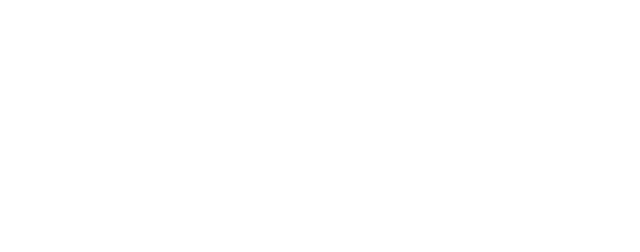
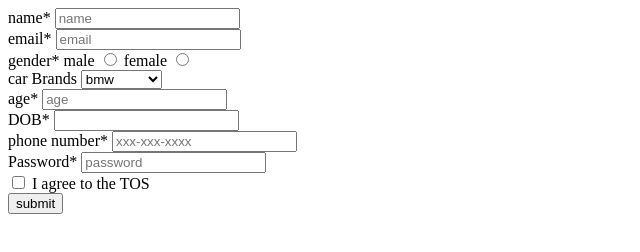
Before and after one commit to acciojob/signup-form-car-uzma71, a website: page main.html in a window 1280 px wide. Shown: the whole page, without its empty margins (0-640 px from the left). Drawn offline with Linux system fonts and the light colour scheme.

Commit message:
created a submission

```diff
--- a/main.html
+++ b/main.html
@@ -7,9 +7,58 @@
 </head>
 
 <body>
-	<!-- the entire body must be written by student -->
-    <script type="text/javascript" src="./script.js">
-</script>
+	<form action="#" method="post">
+		<div>
+		<label for ="name" >name*</label>
+	<input type="text" id="name"name="name"   placeholder="name"required>
+		</div>
+		<div>
+			<label for ="email" >email*</label>
+	<input type="email" id="email" name="email"  placeholder="email" required>
+		</div>
+		<div>
+			<label for ="male"  >gender*</label>
+			<label for ="male"  >male</label>
+	<input type="radio" id="male" name="gender" required>
+
+			<label for ="female"  >female</label>
+	<input type="radio" id="female" name="gender" required>
+		</div>
+		<div>
+			<label for="car " >car Brands</label>
+		<select name="car" id="car" placeholder="--Please choose an option--">
+			<option value="bmw">bmw</option>
+			<option value="audi">audi</option>
+			<option value="mercedez">marcedez</option>
+		</select>
+
+		</div>
+		<div>
+			<label for ="age" >age*</label>
+	<input type="number" id="age" name="age"  placeholder="age" required>
+		</div>
+		<div>
+				<label for ="dob" >DOB*</label>
+	<input type="text" id="dob" name="dob" required>
+		</div>
+		<div>
+			<label for="tel" >phone number*</label>
+	<input type="tel" id="tel" name="tel" placeholder="xxx-xxx-xxxx">
+		</div>
+		<div>
+			<label for ="password" >Password*</label>
+	<input type="password" id="password" name="password"  placeholder="password" required>
+		</div>
+		<div>
+			<input type="checkbox"  required>
+			<label for ="checkbox" > I agree to the TOS</label>
+		<div>
+
+			<button type="submit">submit</button>
+		</div>
+
+	</form>
+
 
 </body>
 
```
